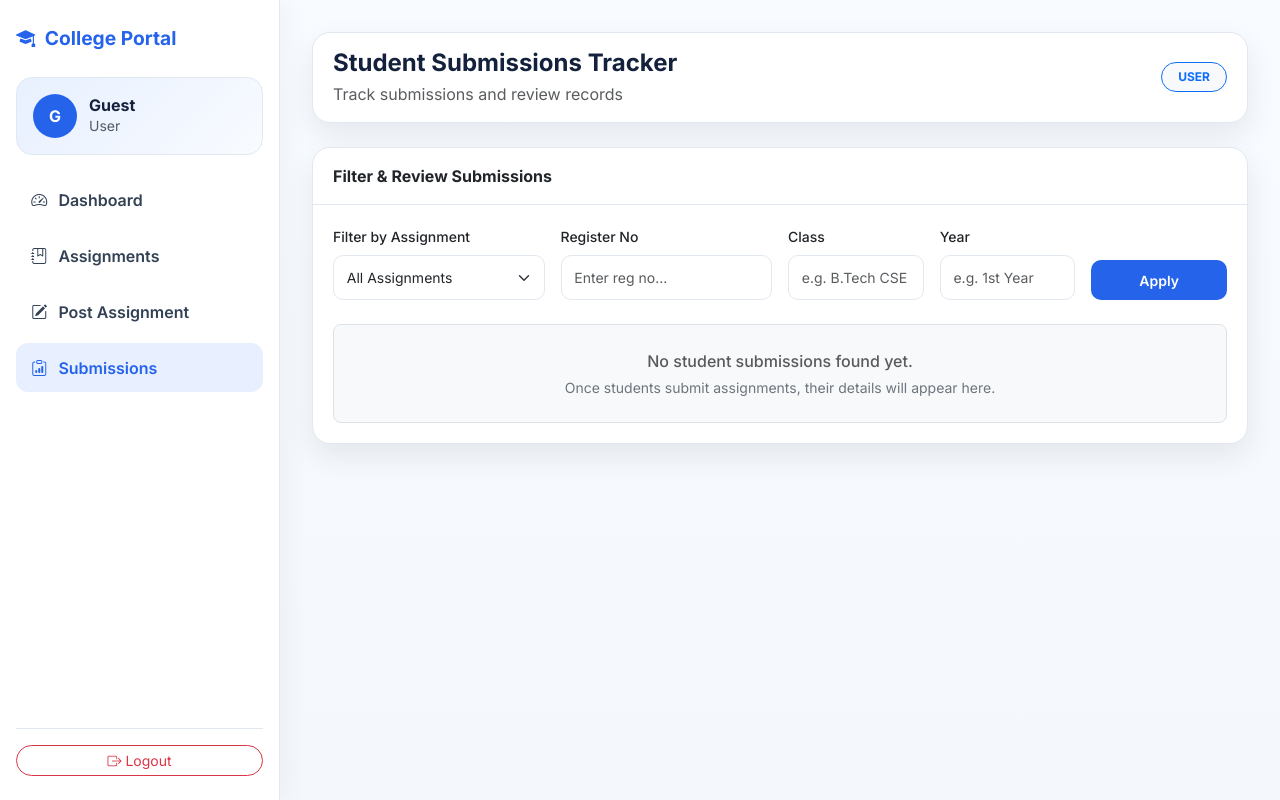
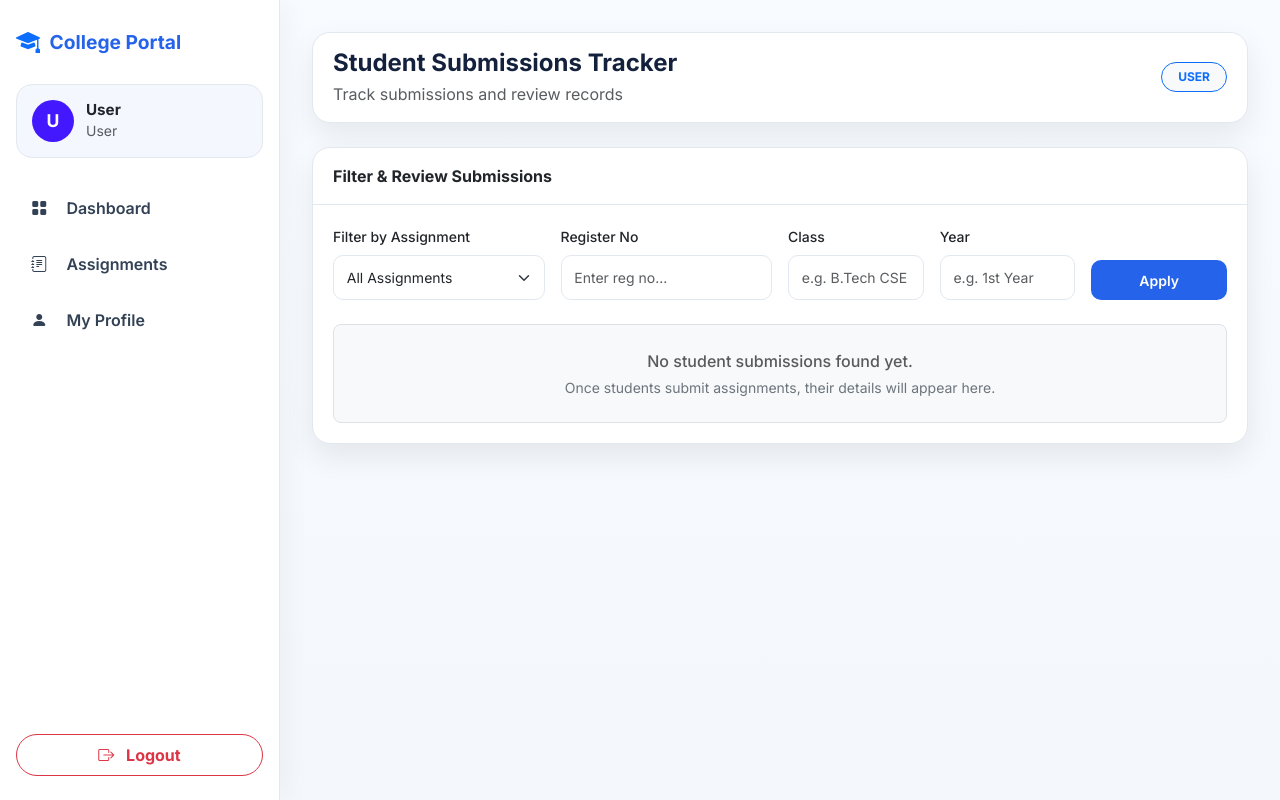
Before and after one commit to shastika-cse/college-portal, a Flask app: template templates/submissions.html in a window 1280 px wide. Run offline with Flask 3, Linux system fonts and the light colour scheme; the template is opened without the code that fills it, so the values that code supplies are empty.

Commit message:
Update submissions sidebar with unified role-based navigation

```diff
--- a/templates/submissions.html
+++ b/templates/submissions.html
@@ -132,26 +132,38 @@
 </head>
 <body>
     <div class="d-flex flex-column flex-lg-row">
-        <aside class="sidebar">
-            <a href="/dashboard" class="sidebar-brand"><i class="bi bi-mortarboard-fill"></i> College Portal</a>
-            <div class="sidebar-profile">
-                <div class="profile-avatar">{{ (session.get('username', 'G')|first|upper) }}</div>
-                <div>
-                    <h6 class="mb-0 fw-bold">{{ session.get('username', 'Guest') }}</h6>
-                    <p class="mb-0 small text-muted">{{ session.get('role', 'User')|title }}</p>
-                </div>
+        <!-- Sidebar Navigation -->
+    <aside class="sidebar">
+        <div class="sidebar-brand">
+            <i class="bi bi-mortarboard-fill text-primary fs-4"></i> College Portal
+        </div>
+
+        <!-- User Profile Badge -->
+        <div class="sidebar-profile" style="background: #F4F7FE; border-radius: 16px; padding: 15px; display: flex; align-items: center; gap: 12px; margin-bottom: 25px;">
+            <div class="profile-avatar" style="width: 42px; height: 42px; background: #4318FF; color: white; font-weight: 700; border-radius: 50%; display: flex; align-items: center; justify-content: center; font-size: 1.1rem;">
+                {{ session['username'][0] | upper if session.get('username') else 'U' }}
             </div>
-            <nav class="nav flex-column">
-                <a href="/dashboard" class="nav-link"><i class="bi bi-speedometer2"></i> Dashboard</a>
-                <a href="/assignments" class="nav-link"><i class="bi bi-journal-bookmark"></i> Assignments</a>
-                <a href="/post_assignment" class="nav-link"><i class="bi bi-pencil-square"></i> Post Assignment</a>
-                <a href="/submissions" class="nav-link active"><i class="bi bi-clipboard-data"></i> Submissions</a>
-            </nav>
-            <div class="sidebar-footer">
-                <a href="/logout" class="btn btn-outline-danger btn-sm w-100 rounded-pill"><i class="bi bi-box-arrow-right"></i> Logout</a>
+            <div>
+                <h6 class="fw-bold mb-0 text-dark" style="font-size: 0.95rem;">{{ session.get('username', 'User') }}</h6>
+                <p class="text-muted mb-0 small text-capitalize">{{ session.get('role', 'User') }}</p>
             </div>
-        </aside>
+        </div>
 
+        <div class="nav flex-column flex-grow-1">
+            {% if session.get('role') == 'faculty' %}
+                <a href="/submissions" class="nav-link active"><i class="bi bi-grid-fill me-2"></i> Submissions</a>
+                <a href="/post_assignment" class="nav-link"><i class="bi bi-plus-circle-fill me-2"></i> Post Assignment</a>
+                <a href="/assignments" class="nav-link"><i class="bi bi-journal-text me-2"></i> All Assignments</a>
+            {% else %}
+                <a href="/dashboard" class="nav-link"><i class="bi bi-grid-fill me-2"></i> Dashboard</a>
+                <a href="/assignments" class="nav-link"><i class="bi bi-journal-text me-2"></i> Assignments</a>
+                <a href="/profile" class="nav-link"><i class="bi bi-person-fill me-2"></i> My Profile</a>
+            {% endif %}
+        </div>
+        <div>
+            <a href="/logout" class="btn btn-outline-danger w-100 rounded-pill py-2 fw-bold"><i class="bi bi-box-arrow-right me-2"></i> Logout</a>
+        </div>
+    </aside>
         <main class="main-content">
             <div class="top-navbar">
                 <div>
```
